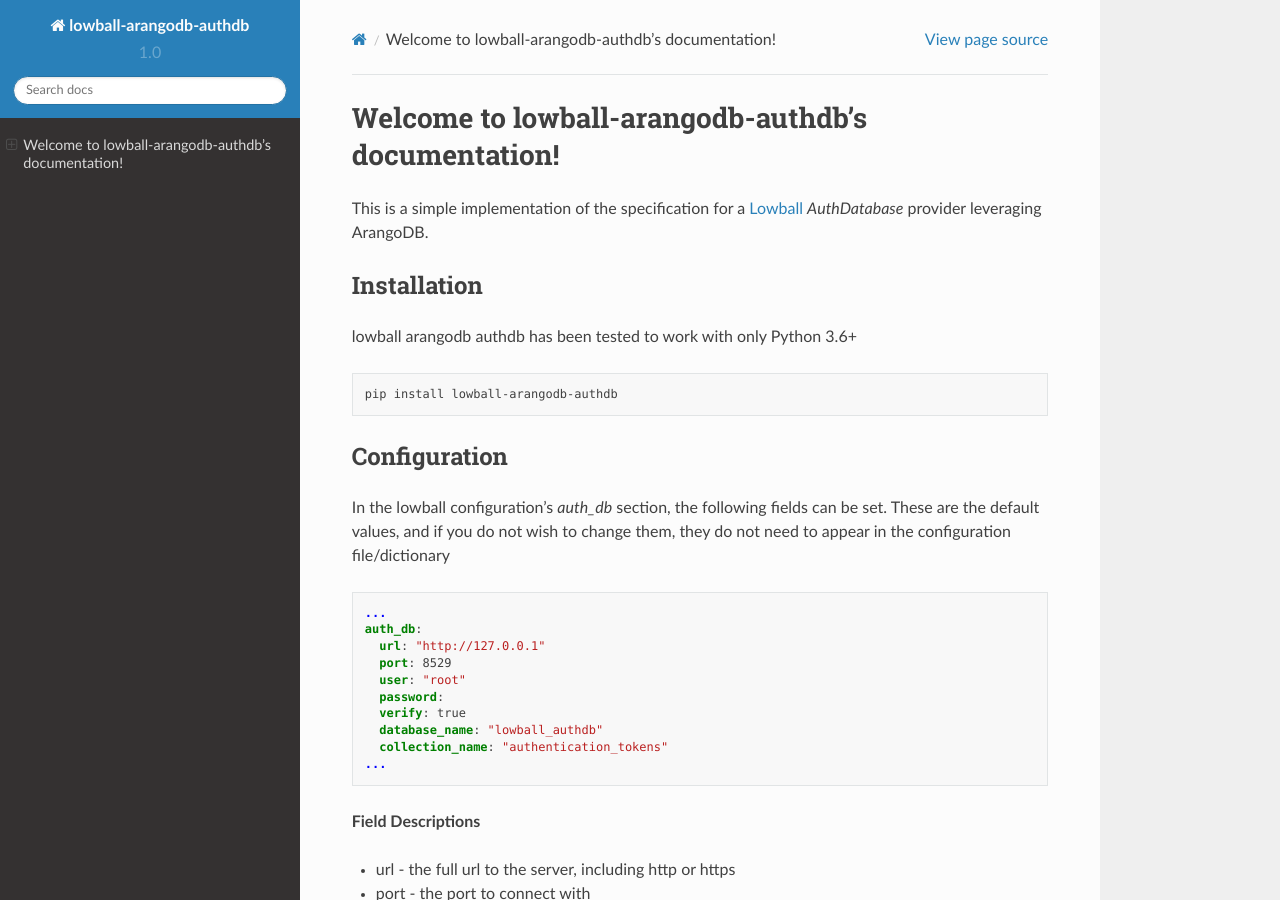
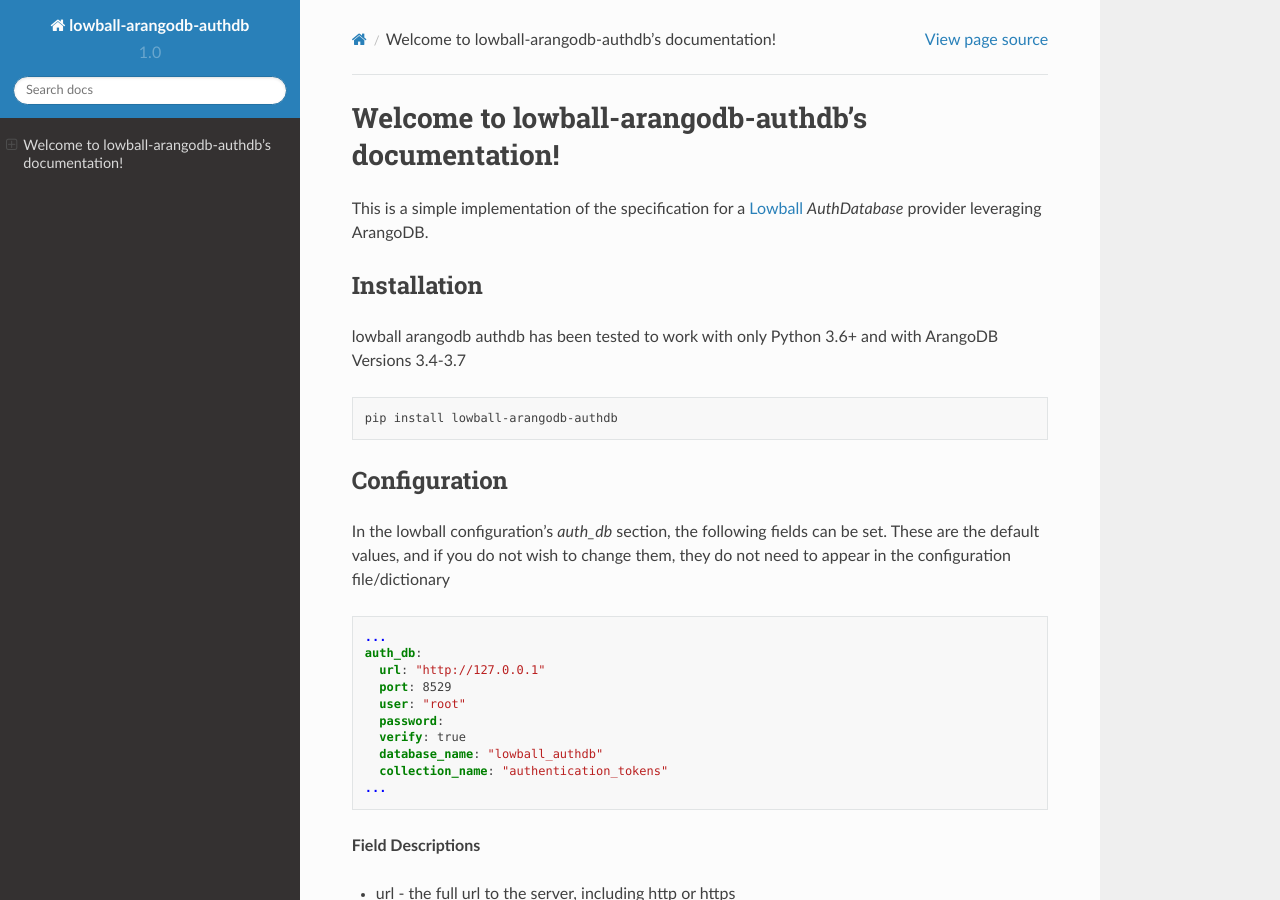
Before and after one commit to EmersonElectricCo/lowball-arangodb-authdb, a Sphinx documentation site: the page built from docs/contents.rst, in a window 1280 px wide and 900 px high. Built offline with Sphinx 7.4.7 and the Read the Docs theme 2.0.0, drawn with Linux system fonts in a browser that asks for light colours.

Commit message:
#1 added updated docs indicating working versions of arangodb

```diff
--- a/docs/contents.rst
+++ b/docs/contents.rst
@@ -13,7 +13,7 @@
 Installation
 ************
 
-lowball arangodb authdb has been tested to work with only Python 3.6+
+lowball arangodb authdb has been tested to work with only Python 3.6+ and with ArangoDB Versions 3.4-3.7
 
 .. code-block:: bash
 
```
Also changed, not shown: README.md (+1 -1 lines).
